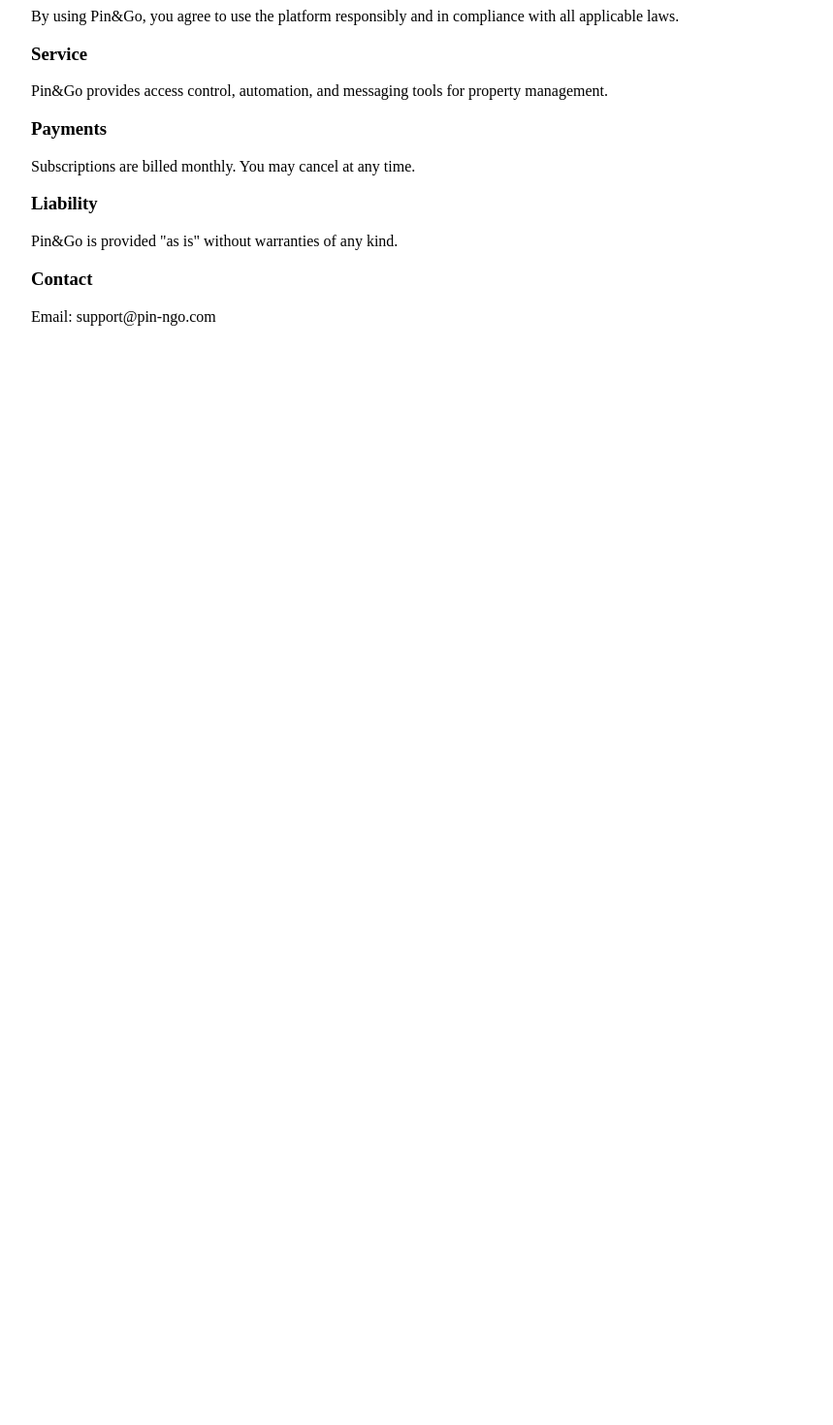
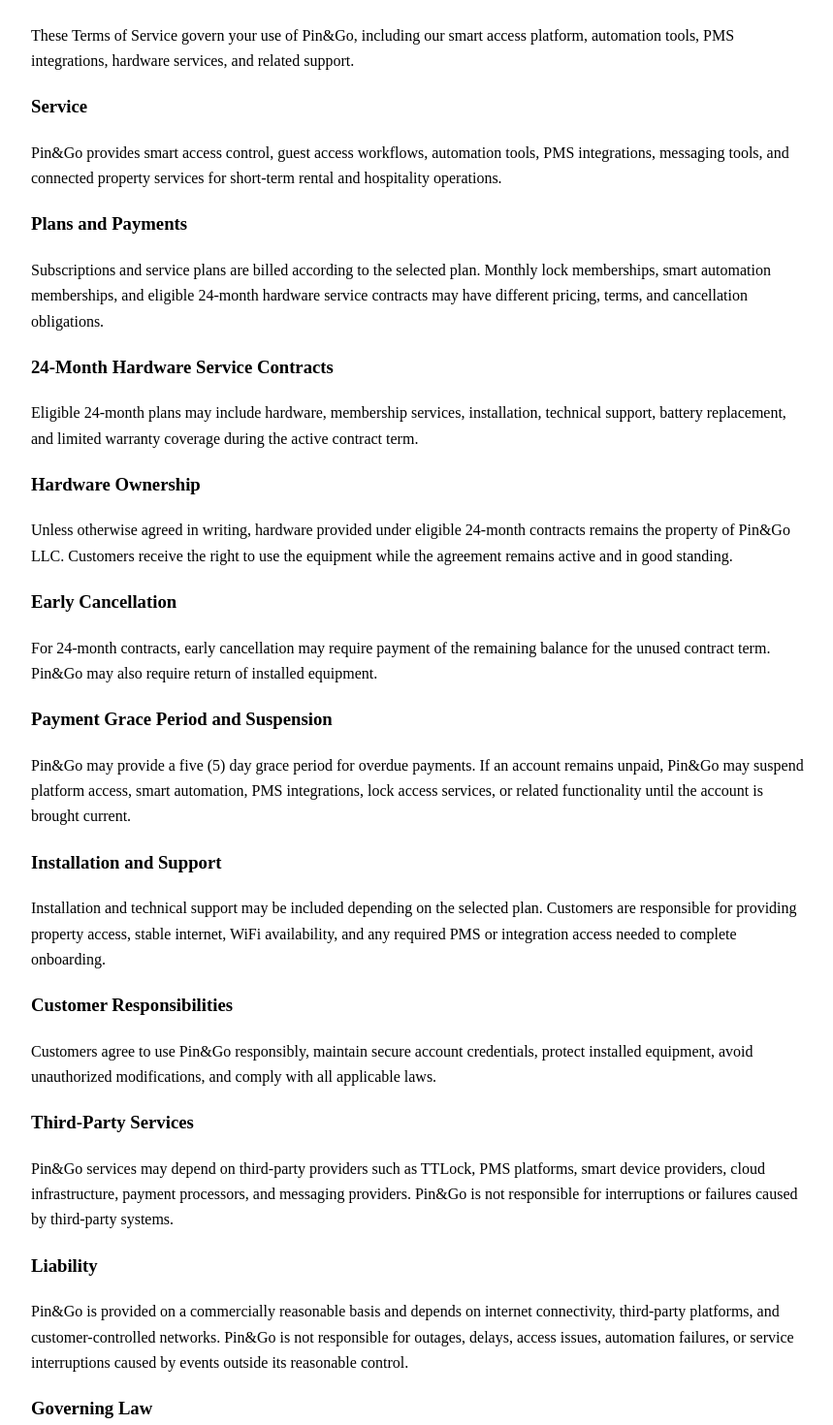
Before and after one commit to freddiefernandezmaysonet-netizen/pin-go-dashboard, a React (Vite) app: page /legal/terms in a window 1280 px wide. Shown: the part 100-1570 px from the top of the page at 97% size, without its empty margins (208-1067 px from the left). Before the commit the page ends 800 px from the top, so only its background shows below. Built offline with nearby package versions, Linux system fonts and the light colour scheme; no server answers.

Commit message:
update privacy|terms|support-policy|billing-policy|Terms|Privacy|Legal

```diff
--- a/src/pages/TermsPage.tsx
+++ b/src/pages/TermsPage.tsx
@@ -1,27 +1,102 @@
 export default function TermsPage() {
   return (
-    <div style={{ padding: 20, maxWidth: 800, margin: "0 auto" }}>
+    <div
+      style={{
+        padding: 20,
+        maxWidth: 800,
+        margin: "0 auto",
+        lineHeight: 1.65,
+      }}
+    >
       <h1>Terms of Service</h1>
 
       <p>
-        By using Pin&Go, you agree to use the platform responsibly and in
-        compliance with all applicable laws.
+        These Terms of Service govern your use of Pin&amp;Go, including our
+        smart access platform, automation tools, PMS integrations, hardware
+        services, and related support.
       </p>
 
       <h3>Service</h3>
       <p>
-        Pin&Go provides access control, automation, and messaging tools for
-        property management.
+        Pin&amp;Go provides smart access control, guest access workflows,
+        automation tools, PMS integrations, messaging tools, and connected
+        property services for short-term rental and hospitality operations.
       </p>
 
-      <h3>Payments</h3>
+      <h3>Plans and Payments</h3>
       <p>
-        Subscriptions are billed monthly. You may cancel at any time.
+        Subscriptions and service plans are billed according to the selected
+        plan. Monthly lock memberships, smart automation memberships, and
+        eligible 24-month hardware service contracts may have different pricing,
+        terms, and cancellation obligations.
+      </p>
+
+      <h3>24-Month Hardware Service Contracts</h3>
+      <p>
+        Eligible 24-month plans may include hardware, membership services,
+        installation, technical support, battery replacement, and limited
+        warranty coverage during the active contract term.
+      </p>
+
+      <h3>Hardware Ownership</h3>
+      <p>
+        Unless otherwise agreed in writing, hardware provided under eligible
+        24-month contracts remains the property of Pin&amp;Go LLC. Customers
+        receive the right to use the equipment while the agreement remains
+        active and in good standing.
+      </p>
+
+      <h3>Early Cancellation</h3>
+      <p>
+        For 24-month contracts, early cancellation may require payment of the
+        remaining balance for the unused contract term. Pin&amp;Go may also
+        require return of installed equipment.
+      </p>
+
+      <h3>Payment Grace Period and Suspension</h3>
+      <p>
+        Pin&amp;Go may provide a five (5) day grace period for overdue payments.
+        If an account remains unpaid, Pin&amp;Go may suspend platform access,
+        smart automation, PMS integrations, lock access services, or related
+        functionality until the account is brought current.
+      </p>
+
+      <h3>Installation and Support</h3>
+      <p>
+        Installation and technical support may be included depending on the
+        selected plan. Customers are responsible for providing property access,
+        stable internet, WiFi availability, and any required PMS or integration
+        access needed to complete onboarding.
+      </p>
+
+      <h3>Customer Responsibilities</h3>
+      <p>
+        Customers agree to use Pin&amp;Go responsibly, maintain secure account
+        credentials, protect installed equipment, avoid unauthorized
+        modifications, and comply with all applicable laws.
+      </p>
+
+      <h3>Third-Party Services</h3>
+      <p>
+        Pin&amp;Go services may depend on third-party providers such as TTLock,
+        PMS platforms, smart device providers, cloud infrastructure, payment
+        processors, and messaging providers. Pin&amp;Go is not responsible for
+        interruptions or failures caused by third-party systems.
       </p>
 
       <h3>Liability</h3>
       <p>
-        Pin&Go is provided "as is" without warranties of any kind.
+        Pin&amp;Go is provided on a commercially reasonable basis and depends on
+        internet connectivity, third-party platforms, and customer-controlled
+        networks. Pin&amp;Go is not responsible for outages, delays, access
+        issues, automation failures, or service interruptions caused by events
+        outside its reasonable control.
+      </p>
+
+      <h3>Governing Law</h3>
+      <p>
+        These Terms are governed by the laws of Puerto Rico and applicable laws
+        of the United States.
       </p>
 
       <h3>Contact</h3>
```
